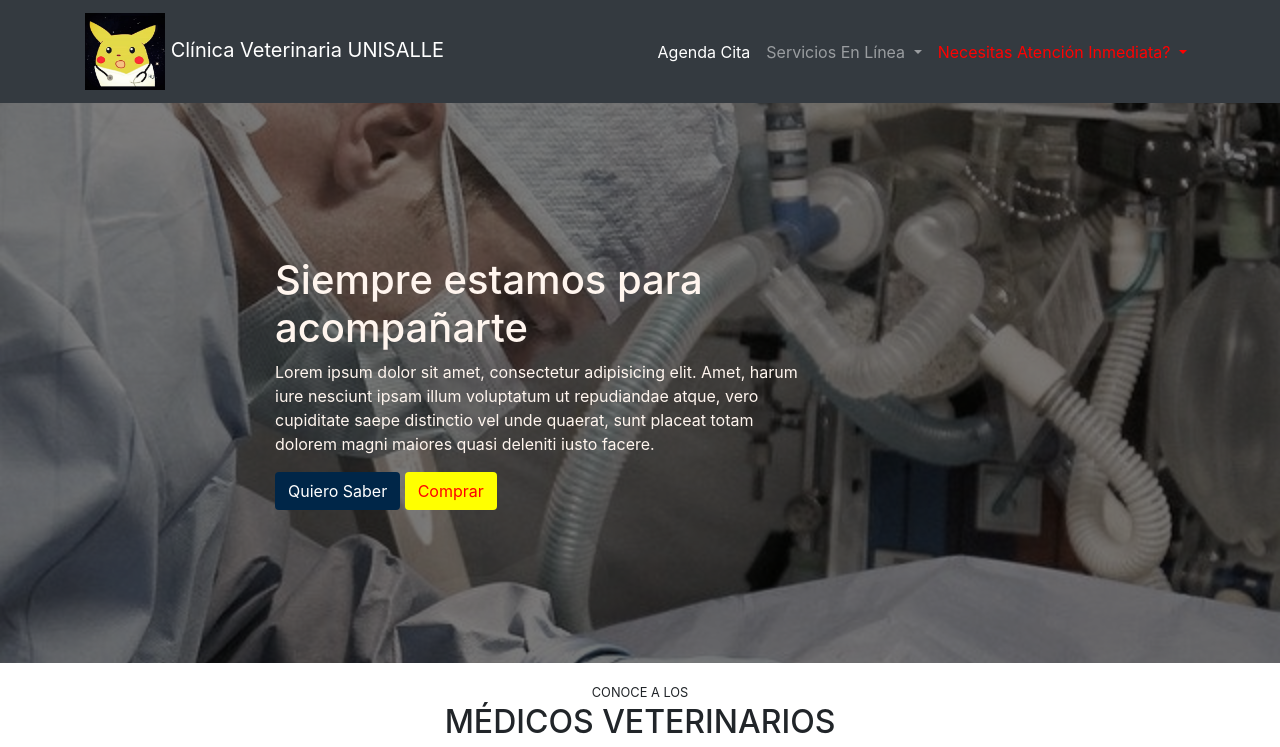
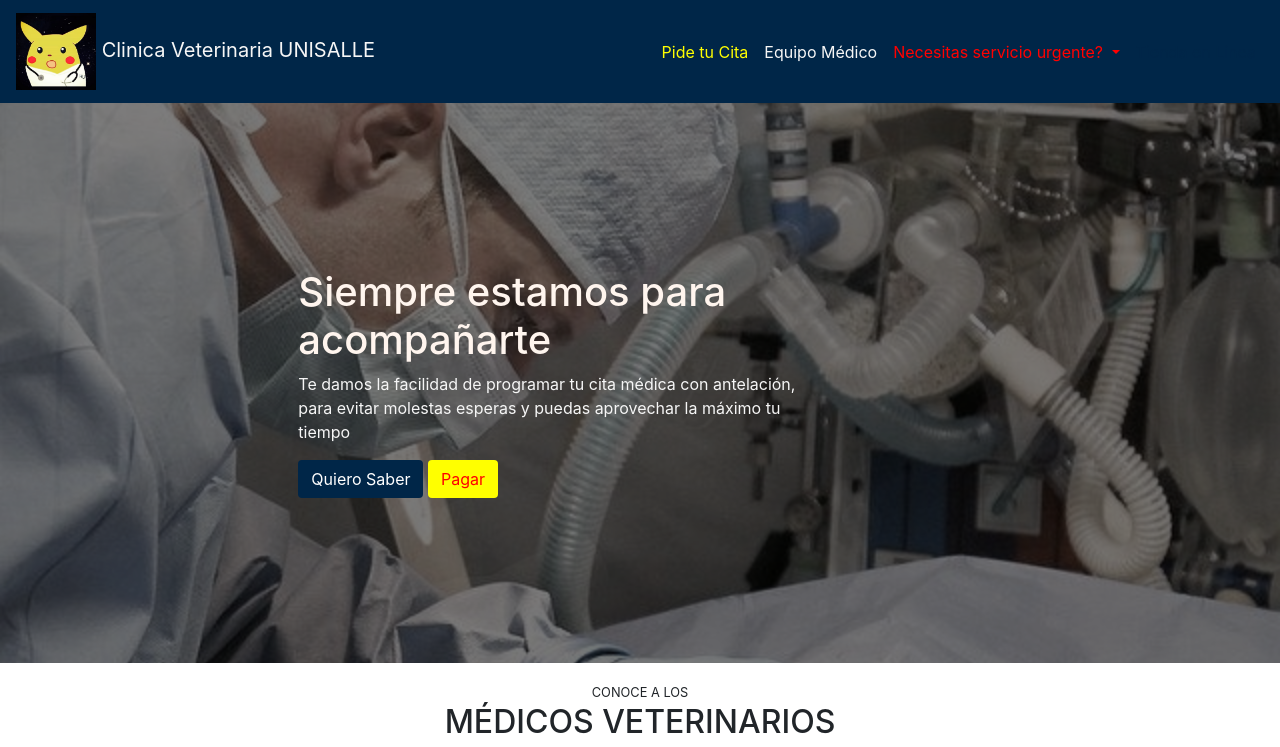
Before and after one commit to nohorapatriciam/clinicaveterinaria, a plain HTML site: page index.html in a window 1280 px wide. Shown: the top 747 px of the page. Drawn offline with nearby package versions, Linux system fonts and the light colour scheme.

Commit message:
cambio de color nav

```diff
--- a/index.css
+++ b/index.css
@@ -2,9 +2,11 @@
     color: red !important;
 }
 
-.navbar {
+
+/*.navbar {
     background-color: #002648;
-}
+}*/
+
 
 #header img {
     width: 80px;
--- a/index.html
+++ b/index.html
@@ -9,51 +9,47 @@
     <link rel="stylesheet" href="index.css">
     <title>Clinica Veterinaria App</title>
   </head>
-  <body>
+  <body data-spy="scoll" data-target="#navbar" data-offset="57">
     <!--Header-->
-    <nav id="header" class="navbar navbar-expand-lg navbar-dark bg-dark">
-      <div class="container">
-        <a class="navbar-brand" href="#">
+
+    <nav id="header" class="navbar navbar-expand-lg navbar-light" style="background-color: #002648;">
+      <a class="navbar-brand" href="#" style="color: #f6f6f6;">
         <img src="img/pikachu.png" alt="logo">
-            Clínica Veterinaria UNISALLE
+        Clinica Veterinaria UNISALLE
       </a>
-        <button class="navbar-toggler" type="button" data-toggle="collapse" data-target="#navbarSupportedContent" aria-controls="navbarSupportedContent" aria-expanded="false" aria-label="Toggle navigation">
+      <button class="navbar-toggler" type="button" data-toggle="collapse" data-target="#navbarSupportedContent" aria-controls="navbarSupportedContent" aria-expanded="false" aria-label="Toggle navigation" style="background-color: #f6f6f6;">
         <span class="navbar-toggler-icon"></span>
       </button>
 
       <div class="collapse navbar-collapse" id="navbarSupportedContent">
         <ul class="navbar-nav ml-auto">
           <li class="nav-item active">
-              <a class="nav-link" href="#">Agenda Cita <span class="sr-only">(current)</span></a>
+            <a class="nav-link" href="#main" style="color:yellow;">Pide tu Cita</a>
           </li>
-
-            <li class="nav-item dropdown">
-              <a class="nav-link dropdown-toggle" href="#" id="navbarDropdown" role="button" data-toggle="dropdown" aria-haspopup="true" aria-expanded="false">
-                Servicios En Línea
-              </a>
-              <div class="dropdown-menu" aria-labelledby="navbarDropdown">
-                <a class="dropdown-item" href="#">Farmacia</a>
-                <a class="dropdown-item" href="#">Asesoria Médica</a>
-                <a class="dropdown-item" href="#">Plataforma de pagos</a>
-                <a class="dropdown-item" href="#">Domicilios</a>
-              </div>
+          <li class="nav-item">
+            <a class="nav-link" href="#medicos" style="color:#f6f6f6;">Equipo Médico</a>
           </li>
-
           <li class="nav-item dropdown">
             <a class="nav-link dropdown-toggle text-unisalle" href="#" id="navbarDropdown" role="button" data-toggle="dropdown" aria-haspopup="true" aria-expanded="false">
-                Necesitas Atención Inmediata?
+              Necesitas servicio urgente?
             </a>
             <div class="dropdown-menu" aria-labelledby="navbarDropdown">
               <a class="dropdown-item" href="#">Videollamada</a>
-                <a class="dropdown-item" href="#">Atención Chat</a>
+              <a class="dropdown-item" href="#">Chat</a>
               <div class="dropdown-divider"></div>
-                <a class="dropdown-item" href="#">Asesoria de Exámenes</a>
+              <a class="dropdown-item" href="#">Asesoria General</a>
             </div>
+          </li>
+          <li class="nav-item">
+            <a class="nav-link disabled" href="#" tabindex="-1" aria-disabled="true" style="color:#002648">Tienda en Linea</a>
           </li>
         </ul>
       </div>
     </nav>
-    <!--/Header-->
+    <!--</Header-->
+
+
+
 
     <!-- Main-->
     <main id="main">
@@ -73,11 +69,11 @@
               <div class="row">
                 <div class="col-md-6 offset-md-2 text-center text-md-left">
                   <h1>Siempre estamos para acompañarte</h1>
-                  <p class="d-none d-md-block">
-                    Lorem ipsum dolor sit amet, consectetur adipisicing elit. Amet, harum iure nesciunt ipsam illum voluptatum ut repudiandae atque, vero cupiditate saepe distinctio vel unde quaerat, sunt placeat totam dolorem magni maiores quasi deleniti iusto facere.
+                  <p class="d-none d-md-block" style="color:#f6f6f6">
+                    Te damos la facilidad de programar tu cita médica con antelación, para evitar molestas esperas y puedas aprovechar la máximo tu tiempo
                   </p>
                   <a href="#" class="btn btn-salle">Quiero Saber</a>
-                  <button class="btn btn-comprar" type="button">Comprar</button>
+                  <button class="btn btn-comprar" type="button">Pagar</button>
                 </div>
               </div>
             </div>
@@ -219,8 +215,8 @@
         </div>
 
         <div class="row">
-          <div class="col text-center">
-            Que te gustaría comentarnos ignite.
+          <div class="col text-center" ">
+            Tienes dudas sobre el <p><abbr data-toggle="tooltip" style="color: red" title="Visita nuestro blog">Coronvirus en Animales?</abbr></p>
             Como ha sido tu experiencia en la clínica
           </div>
         </div>
@@ -283,5 +279,6 @@
     <script src="https://code.jquery.com/jquery-3.4.1.slim.min.js" integrity="sha384-J6qa4849blE2+poT4WnyKhv5vZF5SrPo0iEjwBvKU7imGFAV0wwj1yYfoRSJoZ+n" crossorigin="anonymous"></script>
     <script src="https://cdn.jsdelivr.net/npm/popper.js@1.16.0/dist/umd/popper.min.js" integrity="sha384-Q6E9RHvbIyZFJoft+2mJbHaEWldlvI9IOYy5n3zV9zzTtmI3UksdQRVvoxMfooAo" crossorigin="anonymous"></script>
    <script src="https://stackpath.bootstrapcdn.com/bootstrap/4.4.1/js/bootstrap.min.js" integrity="sha384-wfSDF2E50Y2D1uUdj0O3uMBJnjuUD4Ih7YwaYd1iqfktj0Uod8GCExl3Og8ifwB6" crossorigin="anonymous"></script>
+    <script src="index.js"></script>
   </body>
 </html>
--- /dev/null
+++ b/index.js
@@ -0,0 +1,3 @@
+$(function () {
+    $('[data-toggle="tooltip"]').tooltip()
+})
```
Lines whose indentation alone changed are shown as unchanged.
